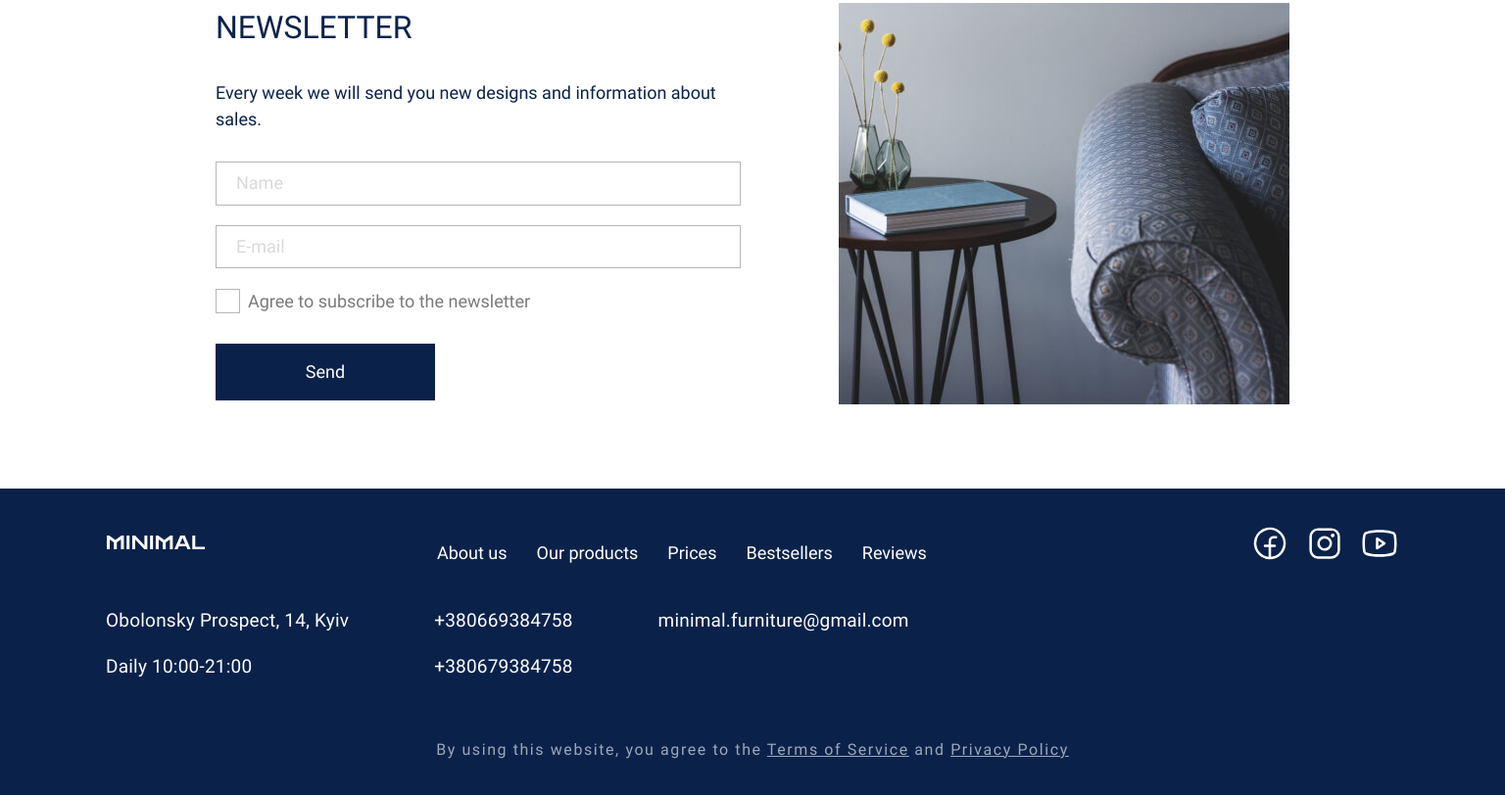
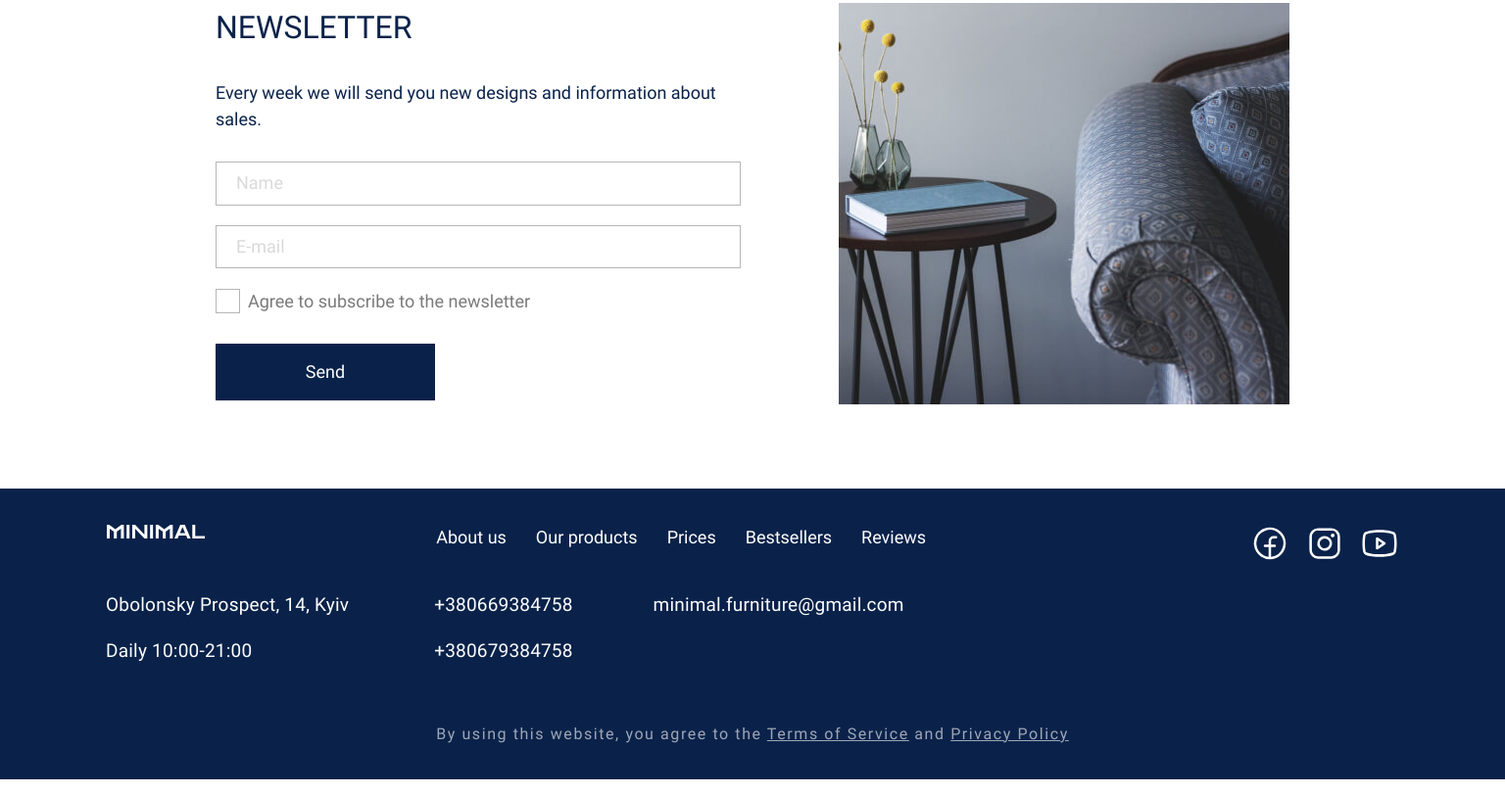
Before and after one commit to nahirniy/Best-Full-Stack-Team-10, a website built with Vite: page src/index.html in a window 1536 px wide. Shown: the part 3804-4616 px from the top of the page at 98% size. Built offline with nearby package versions, Linux system fonts and the light colour scheme.

Commit message:
fixed footer styles

```diff
--- a/src/css/footer.css
+++ b/src/css/footer.css
@@ -3,21 +3,21 @@
   background-color: var(--blue-font);
   color: var(--white-cl);
   position: relative;
-}
-.footer .container {
   padding-left: 16px;
   padding-right: 16px;
   padding-bottom: 16px;
+  padding-top: 36px;
 }
 .footer-top {
   display: flex;
   justify-content: space-between;
   flex-direction: row;
   flex-wrap: wrap;
+  row-gap: 42px;
+  align-items: center;
 }
-.footer-logo {
-  margin-top: 42px;
-  margin-bottom: 42px;
+.footer-logo a {
+  display: block;
 }
 .footer-logo-svg {
   width: 100px;
@@ -31,9 +31,11 @@
   display: flex;
   justify-content: flex-end;
 }
+.footer-customer-link {
+  display: block;
+}
 .footer-social-media {
   display: flex;
-  margin-top: 36px;
   gap: 16px;
 }
 .footer-socials-icons {
@@ -43,8 +45,6 @@
 }
 .footer-menu {
   width: 50%;
-}
-.footer-nav {
   margin-bottom: 36px;
 }
 .footer-list-address, .footer-nav, .footer-info-class {
@@ -72,12 +72,15 @@
 .modal-check-link {
   text-decoration-line: underline;
 }
-.footer-list-item:hover, .footer-list-item:focus {
+.footer-list-item:hover, .footer-list-item:focus,
+.footer-contact-item:hover, .footer-contact-item:focus
+{
   opacity: 0.6;
+  transition: opacity 300ms ease-in-out;
 }
 @media screen and (min-width: 768px) {
   .footer {
-    height: 462px;
+    padding-bottom: 36px;
   }
   .container-footer-item {
     width: calc((736px / 3));
@@ -86,30 +89,26 @@
     position: relative;
     justify-content: flex-start;
     flex-direction: row-reverse;
+    align-items: normal;
   }
   .footer-logo {
     position: absolute;
     left: 0;
-    margin: 0;
+    margin-bottom: 32px;
   }
   .footer-logo-svg {
     width: 127px;
     height: 16px;
-    margin-top: 48px;
-    margin-bottom: 32px;
   }
   .footer-menu {
-    display: flex;
-    justify-content: flex-end;
+    position: absolute;
+    right: 248px;
   }
   .footer-socials-icons {
     width: 40px;
     height: 40px;
   }
   .footer-address-container {
-    position: absolute;
-    top: 0;
-    margin-top: 98px;
     font-size: 19px;
     line-height: normal;
     letter-spacing: 0.01em;
@@ -126,8 +125,11 @@
     gap: 24px;
     margin-bottom: 24px;
   }
+  .footer-menu {
+    display: flex;
+    justify-content: flex-end;
+  }
   .footer-nav {
-    margin-top: 44px;
     display: flex;
     flex-direction: column;
     gap: 16px;
@@ -145,56 +147,41 @@
   .footer-text {
     line-height: 20px;
     font-size: 16px;
-    top: 0;
-    margin-top: 406px;
-    position: absolute;
+    margin-top: 64px;
+    text-align: center;
   }
 }
 @media screen and (min-width: 1440px) {
   .footer {
-    height: auto;
-  }
-  .footer .container {
-    display: flex;
-    flex-wrap: wrap;
     padding-bottom: 36px;
   }
   .container-footer-item {
-    width: calc((1320px / 3));
+    width: auto
   }
   .footer-top {
     width: 1320px;
-  }
-  .footer-logo {
-    width: 127px;
+    margin-bottom: 24px;
   }
   .footer-menu {
-    justify-content: normal;
-    width: 550px;
-    gap: 30px;
-    padding: 8px;
+    right: 483px;
+    margin: 0;
   }
   .footer-nav {
     gap: 30px;
     flex-direction: row;
   }
   .footer-list-address {
-    gap: 24px;
     font-style: normal;
     font-weight: 400;
     line-height: normal;
     letter-spacing: 0.012em;
+    margin: 0 87px 0 0;
   }
   .footer-address {
     display: flex;
-    gap: 87px;
   }
   .footer-info-class {
-    margin-top: 0;
-  }
-  .footer-address-container, .footer-text {
-    position: initial;
-    margin-top: 0;
+    margin: 0 82px 0 0;
   }
   .footer-consent {
     width: 1320px;
--- a/src/partials/footer.html
+++ b/src/partials/footer.html
@@ -34,7 +34,7 @@
                         </li>
                     </ul>
                 </div>
-                <div class="footer-menu container-footer-item">
+                <nav class="footer-menu container-footer-item">
                     <ul class="footer-nav footer-list">
                         <li class="footer-list-item"><a href="#about-us">About us</a></li>
                         <li class="footer-list-item"><a href="#our-products">Our products</a></li>
@@ -42,32 +42,27 @@
                         <li class="footer-list-item"><a href="#bestsellers">Bestsellers</a></li>
                         <li class="footer-list-item"><a href="#reviews">Reviews</a></li>
                     </ul>
-                </div>
+                </nav>
             </div>
 
             <div class="footer-address-container">
                 <address class="footer-address">
                     <ul class="footer-list-address">
-                        <li><a class="footer-contact-link" href="https://goo.gl/maps/4sv9vffiyUzo573PA" target="_blank">Obolonsky Prospect, 14, Kyiv</a></li>
-                        <li><a class="footer-contact-link" href="#">Daily 10:00-21:00</a></li>
+                        <li class="footer-contact-item"><a class="footer-contact-link" href="https://goo.gl/maps/4sv9vffiyUzo573PA" target="_blank">Obolonsky Prospect, 14, Kyiv</a></li>
+                        <li class="footer-contact-item"><a class="footer-contact-link" href="#">Daily 10:00-21:00</a></li>
                     </ul>
                     <ul class="footer-info-class">
-                        <li><a class="footer-contact-link" href="tel:+380669384758">+380669384758</a></li>
-                        <li><a class="footer-contact-link" href="tel:+380679384758">+380679384758</a></li>
+                        <li class="footer-contact-item"><a class="footer-contact-link" href="tel:+380669384758">+380669384758</a></li>
+                        <li class="footer-contact-item"><a class="footer-contact-link" href="tel:+380679384758">+380679384758</a></li>
                     </ul>
-                    <ul class="footer-info-email">
-                        <li><a class="footer-contact-link-email" href="mailto:minimal.furniture@gmail.com">minimal.furniture@gmail.com</a>
-                        </li>
-                    </ul>
+                    <a class="footer-contact-link-email footer-contact-item" href="mailto:minimal.furniture@gmail.com">minimal.furniture@gmail.com</a>
                 </address>
             </div>
-        <div class="footer-consent">
+
             <p class="footer-text">
-                By using this website, you agree to the
-                <a href="#" class="modal-check-link">Terms of Service</a> and
-                <a href="#" class="modal-check-link">Privacy Policy</a>
+              By using this website, you agree to the
+              <a href="#" class="modal-check-link">Terms of Service</a> and
+              <a href="#" class="modal-check-link">Privacy Policy</a>
             </p>
         </div>
-
-    </div>
 </footer>
```
